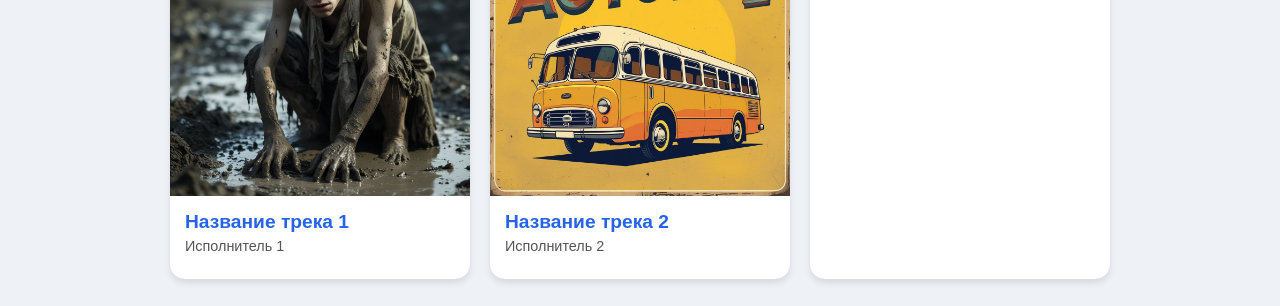
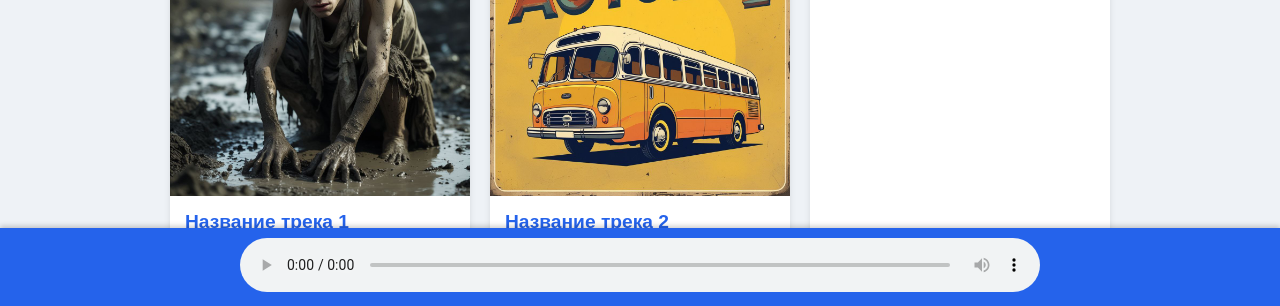
Before and after one commit to Ucatatsu/Smusic_off.github.io, a plain HTML site: page index.html in a window 1280 px wide. Shown: the part 494-800 px from the top of the page. Drawn offline with Linux system fonts and the light colour scheme.

Commit message:
Update styles.css

```diff
--- a/styles.css
+++ b/styles.css
@@ -51,12 +51,17 @@ header nav ul li a:hover {
   color: #cbd5e1;
 }
 
-/* Баннер с синим градиентом и плавными изгибами */
+/* Баннер с синим градиентом */
 .banner {
   height: 200px;
   background: linear-gradient(135deg, #1e40af, #2563eb, #3b82f6);
   border-radius: 15px;
   margin: 20px 0;
+}
+
+/* Основной контент */
+main {
+  margin-bottom: 100px; /* Отступ снизу для видимости фиксированного плеера */
 }
 
 /* Секция треков */
@@ -86,6 +91,7 @@ header nav ul li a:hover {
   overflow: hidden;
   box-shadow: 0 4px 6px rgba(0, 0, 0, 0.1);
   transition: transform 0.2s, box-shadow 0.2s;
+  cursor: pointer;
 }
 
 .track-card:hover {
@@ -115,10 +121,6 @@ header nav ul li a:hover {
   color: #555;
 }
 
-audio {
-  width: 100%;
-}
-
 /* Секция "О проекте" */
 .about-section {
   margin: 40px 0;
@@ -137,10 +139,28 @@ audio {
   line-height: 1.6;
 }
 
-/* Стили футера */
+/* Футер сайта */
 footer {
   background-color: #1e3a8a;
   color: #fff;
   padding: 20px 0;
   text-align: center;
 }
+
+/* Фиксированный аудиоплеер внизу экрана */
+.player-container {
+  position: fixed;
+  bottom: 0;
+  left: 0;
+  right: 0;
+  background-color: #2563eb;
+  padding: 10px 20px;
+  box-shadow: 0 -2px 5px rgba(0, 0, 0, 0.2);
+  z-index: 1000;
+  text-align: center;
+}
+
+.player-container audio {
+  width: 100%;
+  max-width: 800px;
+}
```
